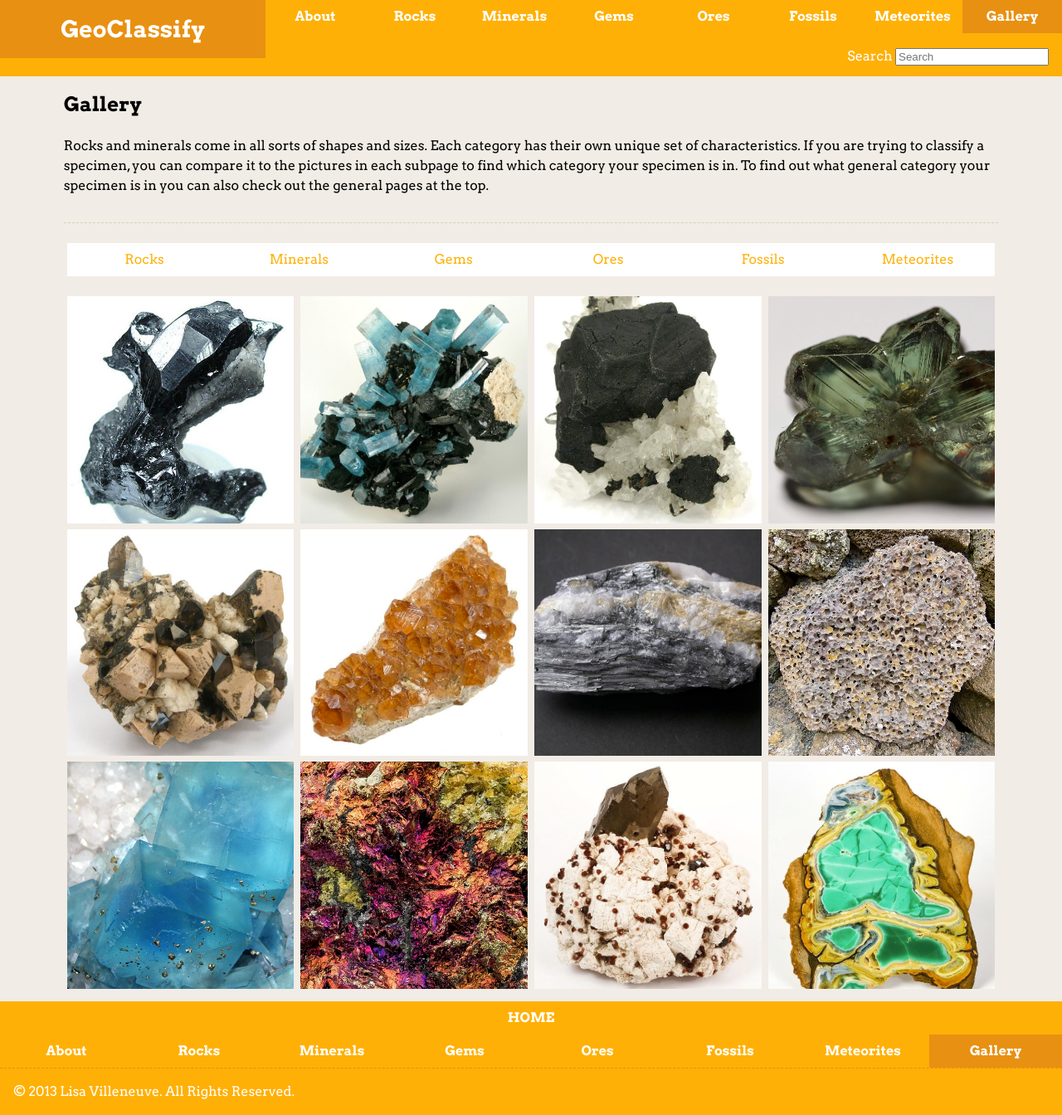
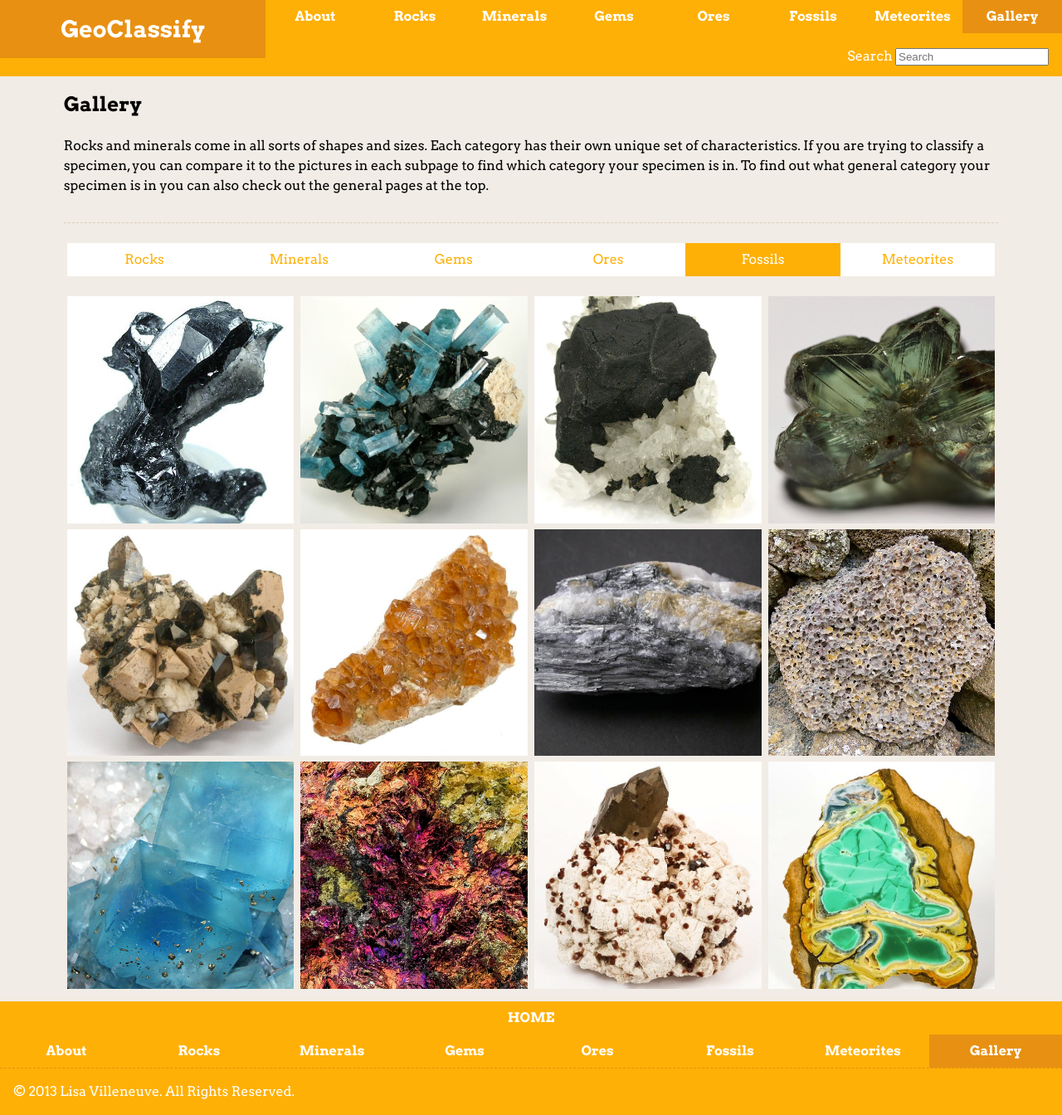
Before and after one commit to Lisa-Villeneuve/large-data-site, a Jekyll site: the page built from gallery/fossil.html, in a window 1280 px wide. Shown: the whole page at 83% size. Built offline with Jekyll 4.4.1, drawn with Linux system fonts in a browser that asks for light colours; Markdown is read by kramdown in place of the engine named in the settings.

Commit message:
Image Compression

```diff
--- a/css/general.css
+++ b/css/general.css
@@ -233,7 +233,9 @@ figure {
 	background-color: #A46F24;
 }
 
-.gallerynav a .selected {
+.gallerynav a.selected,
+.gallerynav a:link.selected,
+.gallerynav a:visited.selected {
 	background-color: #FFB006;
 	color: #FFF;
 }
--- a/index.html
+++ b/index.html
@@ -5,7 +5,7 @@ layout: default
 	<main role="main" id="main" class="grid section-1">
 		<div class="unit unit-s-1 unit-m-1 unit-l-2-3">
 			<figure class="unit-spacer">
-				<img src="{{site.baseurl}}/img/bay-of-fires.png" class="flex-img" alt="bilboard photo of rocks">
+				<img src="{{site.baseurl}}/img/bay-of-fires.jpg" class="flex-img" alt="bilboard photo of rocks">
 				<figcaption>Bay of Fires rock formation</figcaption>
 			</figure>
 		</div>
```
Also changed, not shown: img/bay-of-fires.jpg (added), 3 other files.
